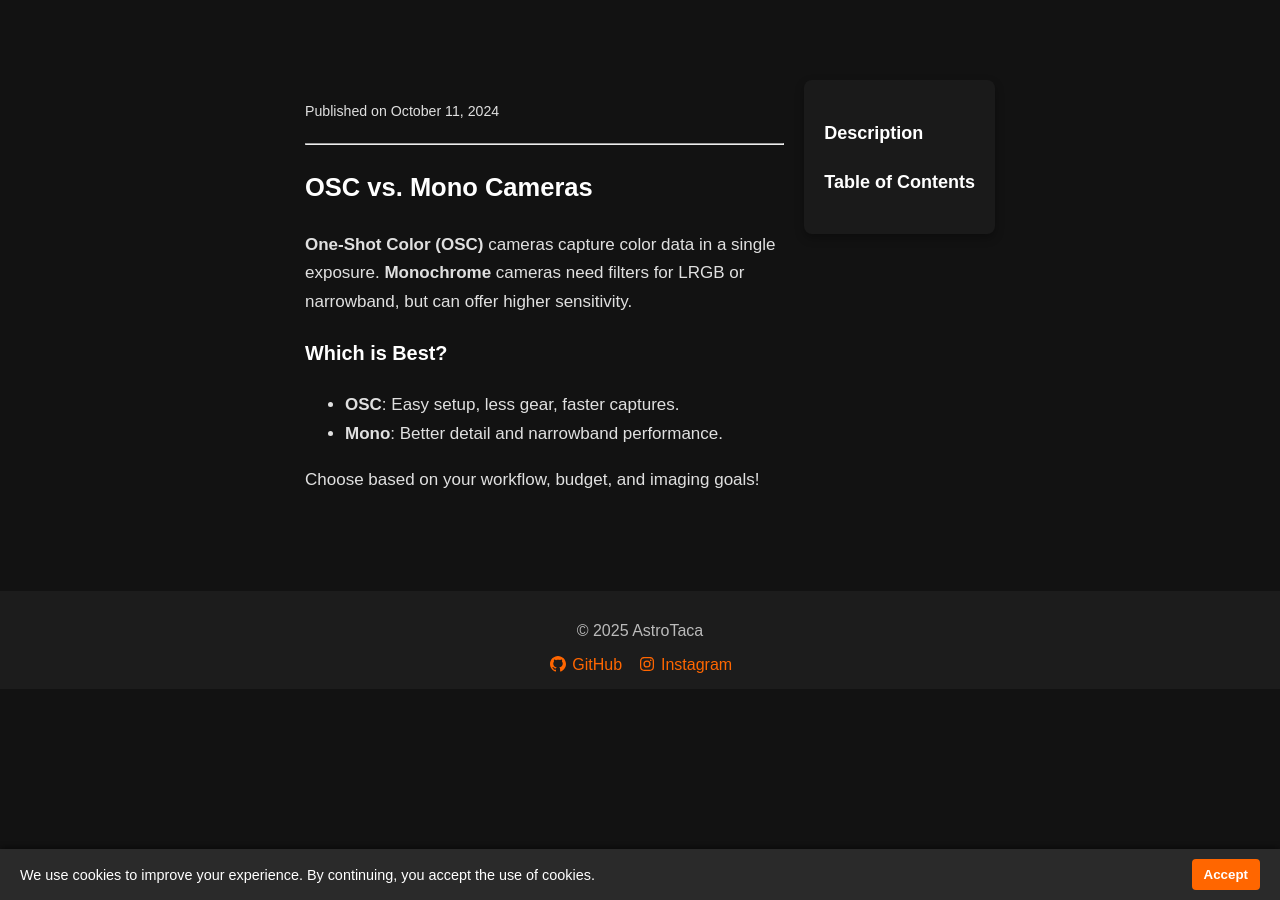
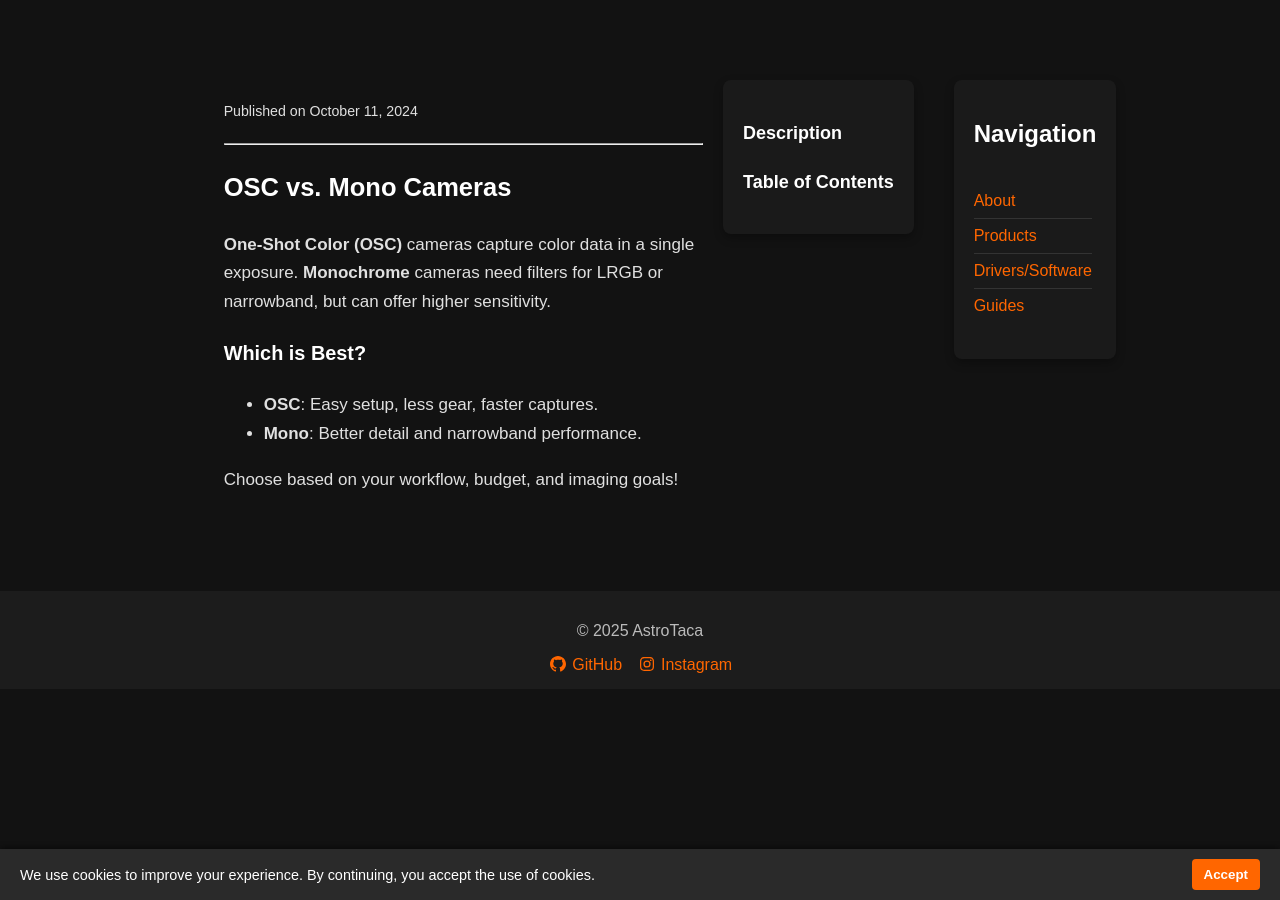
Before and after one commit to astrotaca/website, a Jekyll site: the page built from _posts/2025-02-07-osc-vs-mono.md, in a window 1280 px wide. Built offline with Jekyll 4.4.1, drawn with Linux system fonts in a browser that asks for light colours.

Commit message:
updates to the website

```diff
--- a/_layouts/default.html
+++ b/_layouts/default.html
@@ -40,7 +40,23 @@
     <main class="main-content">
       {{ content }}
     </main>
+    {% if page.layout == "post" %}
+    <aside class="right-sidebar">
+      <div class="sidebar-content">
+        <h2>Navigation</h2>
+        <nav>
+          <ul>
+            <li><a href="/about/">About</a></li>
+            <li><a href="/products/">Products</a></li>
+            <li><a href="/drivers/">Drivers/Software</a></li>
+            <li><a href="/guides/">Guides</a></li>
+          </ul>
+        </nav>
+      </div>
+    </aside>
+    {% endif %}
   </div>
+
   <footer>
     <p>&copy; {{ site.time | date: '%Y' }} AstroTaca</p>
     <div class="social-links" style="margin-top:8px;">
@@ -52,10 +68,12 @@
       </a>
     </div>
   </footer>
+
   <div class="cookie-banner" id="cookie-banner" style="display:none;">
     <p>We use cookies to improve your experience. By continuing, you accept the use of cookies.</p>
     <button id="cookie-accept-btn">Accept</button>
   </div>
+
   <script src="{{ '/assets/main.js' | relative_url }}"></script>
   <script src="https://unpkg.com/aos@2.3.1/dist/aos.js"></script>
   <script>AOS.init({ duration:800, once:true });</script>
```
